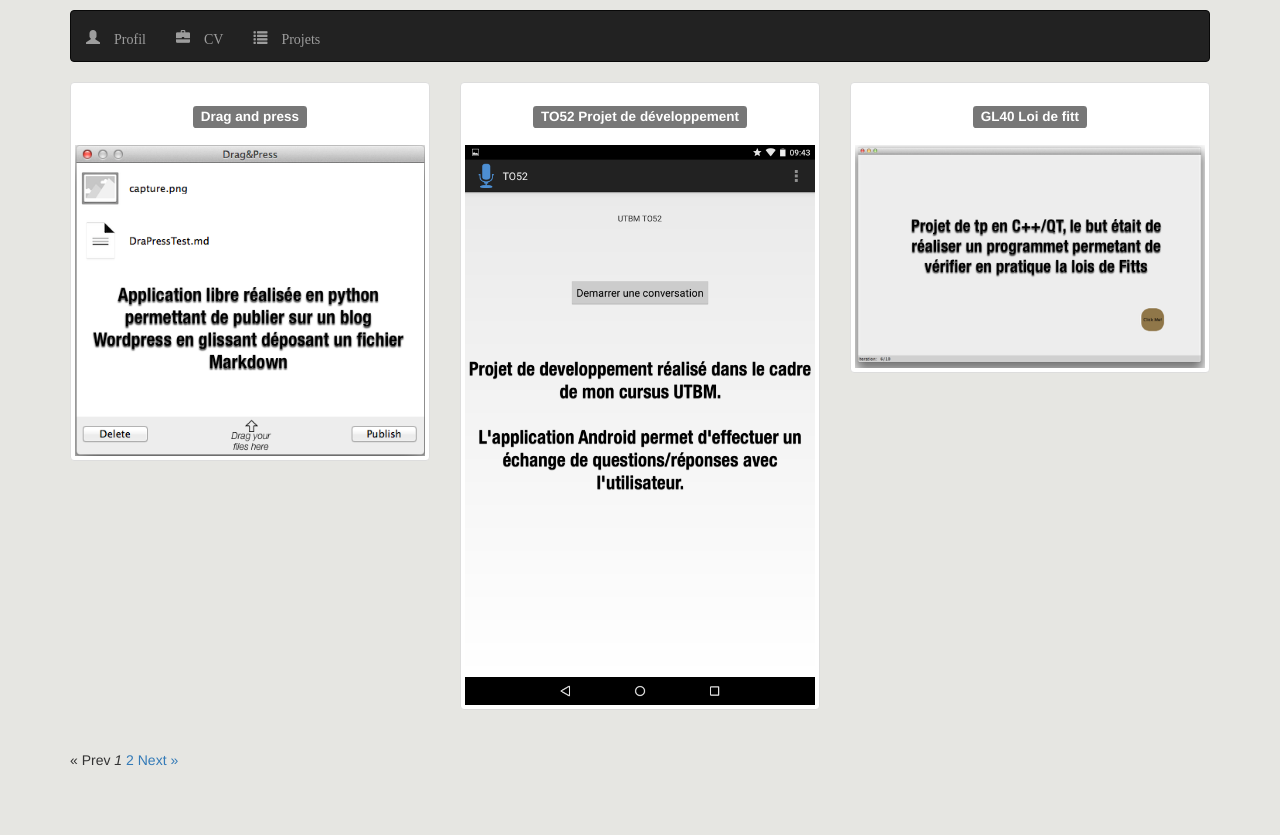
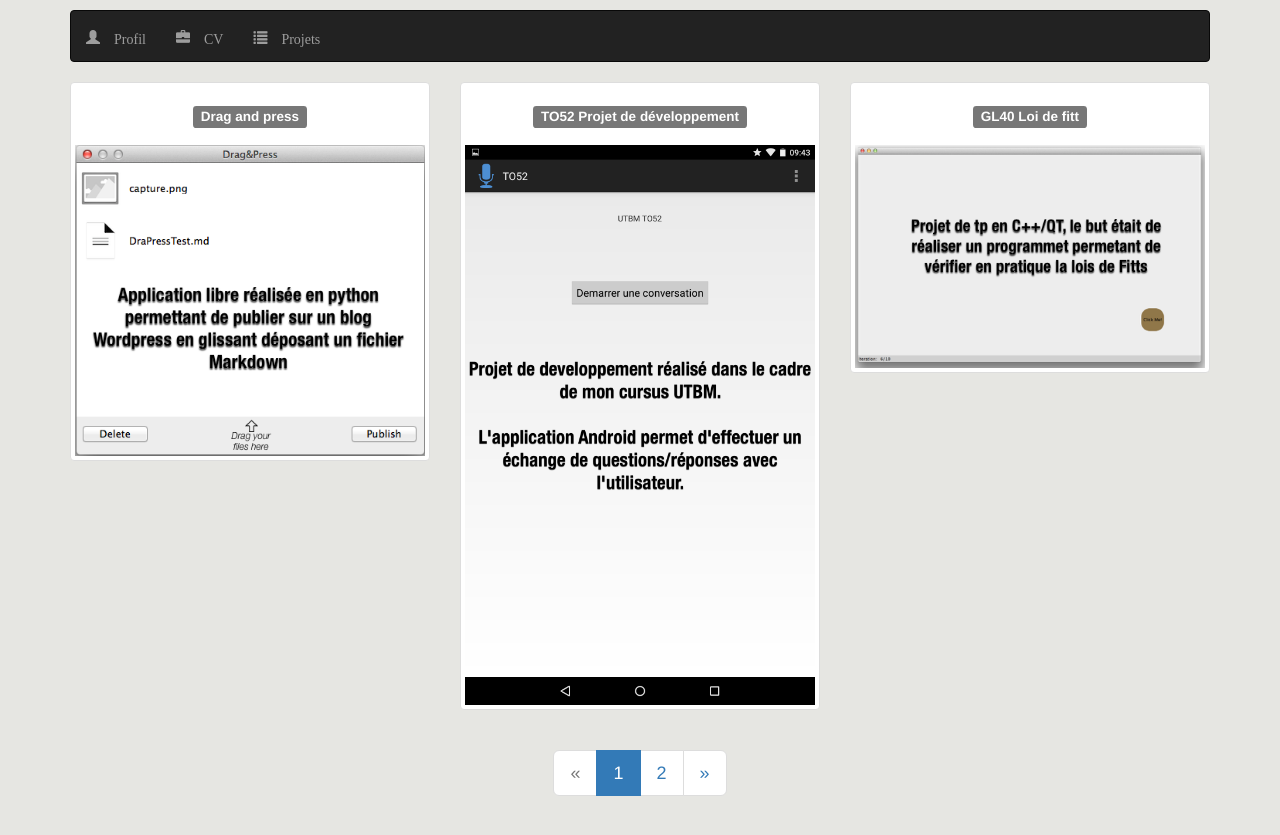
Before and after one commit to ludovicl/lardies-simple-cv, a Jekyll site: the page built from projets/index.html, in a window 1280 px wide. Shown: the top 835 px of the page. Built offline with Jekyll 4.4.1, drawn with Linux system fonts in a browser that asks for light colours; nearby versions of some CDN libraries; library files that are not in the unit come from our copies; the list of posts is cut into pages by our own code.

Commit message:
include paginator in projets section

```diff
--- a/Gemfile
+++ b/Gemfile
@@ -2,4 +2,4 @@ source 'https://rubygems.org'
 
 gem 'jekyll-paginate', '~> 1.1'
 gem 'kramdown', '~> 1.9'
-gem 'jekyll-watch', '~> 1.3', '>= 1.3.1'
+gem 'jekyll-watch', '~> 1.3.1'
--- a/_config.yml
+++ b/_config.yml
@@ -8,12 +8,12 @@
 # Site settings
 title: Ludovic Lardies
 email: ludovic.lardies@icloud.com
-description: > # this means to ignore newlines until "baseurl:"
-  Jeune homme de 24 ans fraîchement diplômé à la recherche d'opportunités pour la rentrée de septembre 2015.
+#description: > # this means to ignore newlines until "baseurl:"
+#  Jeune homme de 24 ans fraîchement diplômé à la recherche d'opportunités pour la rentrée de septembre 2015.
 baseurl: "" # the subpath of your site, e.g. /blog
-url: "localhost:4000" # the base hostname & protocol for your site
+url: localhost:4000 # the base hostname & protocol for your site
 paginate: 3
-paginate_path: "/projets/:num/"
+paginate_path: /projets/page:num
 gems:
   - jekyll-paginate
 #twitter_username: jekyllrb
--- a/js/custom.js
+++ b/js/custom.js
@@ -24,3 +24,13 @@ $(document).on('click', '.panel div.clickable', function () {
 $(document).ready(function () {
     $('.panel div.clickable').click();
 });
+
+
+function get_windows_size(){
+    var size = 'md';
+
+    if ($(window).width() < 992) {
+        size = 'xs';
+    }
+    return size;
+}
--- a/projets/index.html
+++ b/projets/index.html
@@ -39,28 +25,43 @@ weight : 3
 {% endfor %}
 </div>
 
-{% if paginator.total_pages > 1 %}
-<div class="pagination">
+<div class="text-center">
+    <ul class="pagination pagination-lg">
     {% if paginator.previous_page %}
-    <a href="{{ paginator.previous_page_path | prepend: site.baseurl | replace: '//', '/' }}">&laquo; Prev</a>
+    {% if paginator.previous_page == 1 %}
+      <li><a href="{{ paginator.previous_page_path }}">&laquo;</a></li>
     {% else %}
-    <span>&laquo; Prev</span>
+      <li><a href="{{ paginator.previous_page_path }}">&laquo;</a></li>
+    {% endif %}
+    {% else %}
+     <li class="disabled"><a href="#">&laquo;</a></li>
     {% endif %}
 
-    {% for page in (1..paginator.total_pages) %}
-    {% if page == paginator.page %}
-    <em>{{ page }}</em>
-    {% elsif page == 1 %}
-    <a href="{{ paginator.previous_page_path | prepend: site.baseurl | replace: '//', '/' }}">{{ page }}</a>
-    {% else %}
-    <a href="{{ site.paginate_path | prepend: site.baseurl | replace: '//', '/' | replace: ':num', page }}">{{ page }}</a>
-    {% endif %}
+    {% capture start %}{{ paginator.page | minus:3 }}{% endcapture %}
+    {% capture end %}{{ paginator.page | plus:3 }}{% endcapture %}
+
+    {% for count in (start..end) %}
+     {% if count > 0 and count <= paginator.total_pages %}
+       {% if count == paginator.page %}
+           <li class="active"><a href="#">{{count}}</a></li>
+       {% else %}
+         {% if count == 1 %}
+           <li><a href="/projets/">1</a></li>
+         {% else %}
+           <li>
+               <a href="{{ site.paginate_path | replace: ':num', count }}">
+                   {{count}}
+               </a>
+           </li>
+         {% endif %}
+       {% endif %}
+     {% endif %}
     {% endfor %}
 
     {% if paginator.next_page %}
-    <a href="{{ paginator.next_page_path | prepend: site.baseurl | replace: '//', '/' }}">Next &raquo;</a>
+     <li><a href="{{ paginator.next_page_path }}">&raquo;</a></li>
     {% else %}
-    <span>Next &raquo;</span>
+     <li class="disabled"><a href="#">&raquo;</a></li>
     {% endif %}
+    </ul>
 </div>
-{% endif %}
```
Also changed, not shown: other parts of projets/index.html (+0 -14 lines), _posts/2011-06-20-bts-examesure-linux.md (+1 -1 lines), _posts/2015-05-03-drag-and-press.md (+1 -1 lines), css/custom.css (line endings or trailing spaces), index.html (line endings or trailing spaces).
